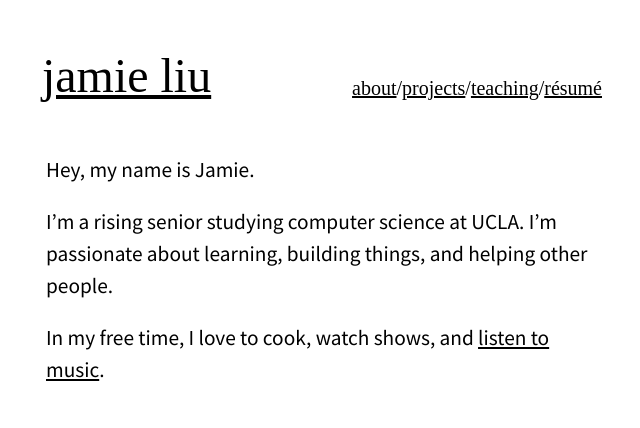
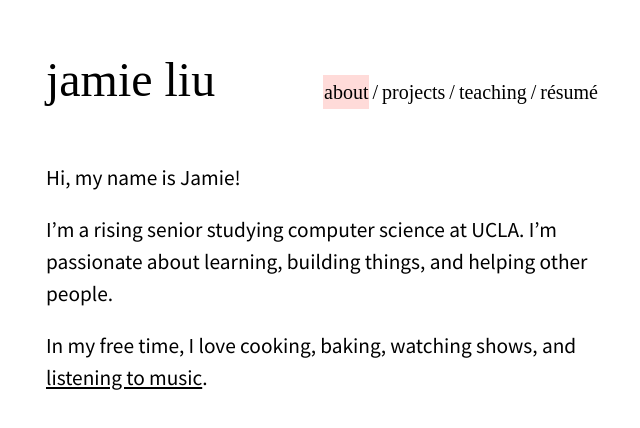
Before and after one commit to jamieliu386/jamieliu.me, a Gatsby site: page / in a window 1280 px wide. Shown: the whole page, without its empty margins (318-958 px from the left). Built offline with nearby package versions, Linux system fonts and the light colour scheme; Gatsby itself is replaced by a stand-in of ours; a web font is replaced by a local one.

Commit message:
Modularize styles

```diff
--- a/package.json
+++ b/package.json
@@ -19,11 +19,11 @@
     "gatsby-source-filesystem": "^2.3.14",
     "gatsby-transformer-json": "^2.4.7",
     "gatsby-transformer-sharp": "^2.5.5",
-    "node-sass": "^4.14.1",
     "prop-types": "^15.7.2",
     "react": "^16.12.0",
     "react-dom": "^16.12.0",
-    "react-helmet": "^6.1.0"
+    "react-helmet": "^6.1.0",
+    "sass": "^1.26.9"
   },
   "devDependencies": {
     "eslint": "^7.3.1",
--- a/src/components/Header/Header.js
+++ b/src/components/Header/Header.js
@@ -5,6 +5,8 @@ import Typography from '@material-ui/core/Typography';
 import Box from '@material-ui/core/Box';
 import useMediaQuery from '@material-ui/core/useMediaQuery';
 import useTheme from '@material-ui/styles/useTheme';
+
+import styles from '../../styles/Header.module.scss';
 
 export default function Header() {
 	const theme = useTheme();
@@ -18,7 +20,7 @@ export default function Header() {
 				justifyContent='space-between'
 				alignItems={xsScreen ? 'flex-start' : 'flex-end'}
 			>
-				<Link to='/' className='header-link'>
+				<Link to='/' className={styles.link}>
 					<Typography variant='h1'>
 						jamie liu
 					</Typography>
@@ -29,19 +31,19 @@ export default function Header() {
 					alignItems={xsScreen ? 'flex-start' : 'center'}
 					flexWrap={xsScreen ? 'wrap' : null}
 				>
-					<Link to='/' activeClassName='active-header-link' className='header-link'>
+					<Link to='/' activeClassName={styles.active} className={styles.link}>
 						<Typography variant='h6' >about</Typography>
 					</Link>
 					<Typography variant='h6'>/</Typography>
-					<Link to='/projects' activeClassName='active-header-link' className='header-link'>
+					<Link to='/projects' activeClassName={styles.active} className={styles.link}>
 						<Typography variant='h6' >projects</Typography>
 					</Link>
 					<Typography variant='h6'>/</Typography>
-					<Link to='/teaching' activeClassName='active-header-link' className='header-link'>
+					<Link to='/teaching' activeClassName={styles.active} className={styles.link}>
 						<Typography variant='h6' >teaching</Typography>
 					</Link>
 					<Typography variant='h6'>/</Typography>
-					<a href='/resume.pdf' target='_blank' rel="noopener noreferrer" className='header-link'>
+					<a href='/resume.pdf' target='_blank' rel="noopener noreferrer" className={styles.link}>
 						<Typography variant='h6'>résumé</Typography>
 					</a>
 				</Box>
--- a/src/components/Home/Home.js
+++ b/src/components/Home/Home.js
@@ -2,6 +2,8 @@ import React from 'react';
 import Container from '@material-ui/core/Container';
 import MuiTypography from '@material-ui/core/Typography';
 import withStyles from '@material-ui/styles/withStyles';
+
+import '../../styles/Home.module.scss';
 
 const Typography = withStyles({
 	root: {
@@ -13,15 +15,16 @@ export default function Home() {
 	return (
 		<Container maxWidth='sm'>
 			<Typography variant='body1' component='p'>
-				Hey, my name is Jamie.
+				Hi, my name is Jamie!
 			</Typography>
 			<Typography variant='body1' component='p'>
 				I&rsquo;m a rising senior studying computer science at UCLA. I&rsquo;m
 				passionate about learning, building things, and helping other people.
 			</Typography>
 			<Typography variant='body1' component='p'>
-				In my free time, I love to cook, watch shows, and <a
-					href='https://open.spotify.com/user/jamieliu386'>listen to music</a>.
+				In my free time, I love cooking, baking, watching shows, and <a
+					href='https://open.spotify.com/user/jamieliu386'>listening to
+				music</a>.
 			</Typography>
 		</Container>
 	);
--- a/src/components/layout.js
+++ b/src/components/layout.js
@@ -1,5 +1,4 @@
 import React from 'react';
-import './layout.scss';
 import PropTypes from 'prop-types';
 import { MuiThemeProvider, createMuiTheme, responsiveFontSizes } from '@material-ui/core/styles';
 
--- a/src/components/layout.scss
+++ /dev/null
@@ -1,7 +0,0 @@
-a {
-	color: black;
-}
-
-a:hover {
-	background-color: azure;
-}
--- /dev/null
+++ b/src/styles/Header.module.scss
@@ -0,0 +1,20 @@
+@use '../utilities/variables' as v;
+
+.active {
+	background-color: v.$pink;
+	:hover {
+		background-color: v.$pink;
+		text-decoration: underline;
+	}
+}
+
+.link {
+	color: black;
+	padding: 1px;
+	margin: 3px;
+	text-decoration: none;
+	:hover {
+		color: black;
+		text-decoration: underline;
+	}
+}
--- /dev/null
+++ b/src/styles/Home.module.scss
@@ -0,0 +1,11 @@
+@use '../utilities/variables' as vars;
+
+main {
+	a {
+	color: black;
+	}
+
+	a:hover {
+		background-color: vars.$purple;
+	}
+}
--- /dev/null
+++ b/src/utilities/_variables.scss
@@ -0,0 +1,3 @@
+$blue: #ebffff;
+$pink: #ffdbd9;
+$purple: #e7dfff;
```
Also changed, not shown: 1 other file.
